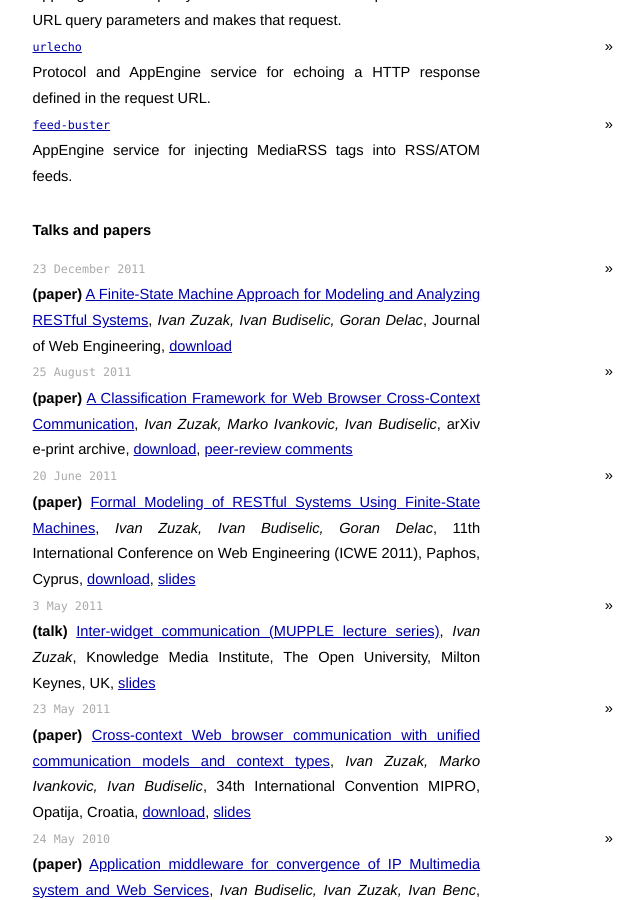
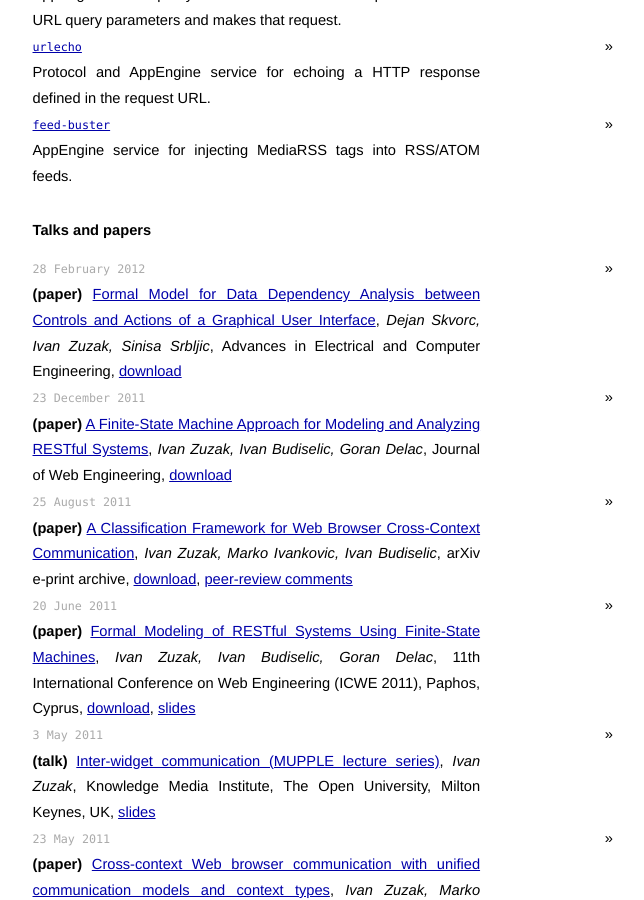
Before and after one commit to izuzak/izuzak.github.com, a Jekyll site: the page built from index.html, in a window 1280 px wide and 900 px high, scrolled down 1534 px. Shown: the whole window, without its empty margins (314-958 px from the left). Built offline with Jekyll 4.4.1, drawn with Linux system fonts in a browser that asks for light colours; Markdown is read by kramdown in place of the engine named in the settings.

Commit message:
add new paper - FSM GUI modeling

```diff
--- a/index.html
+++ b/index.html
@@ -31,6 +31,14 @@ projects:
       url: http://code.google.com/p/feed-buster/
 
 talks:
+    - authors: Dejan Skvorc, Ivan Zuzak, Sinisa Srbljic
+      title: "Formal Model for Data Dependency Analysis between Controls and Actions of a Graphical User Interface"
+      date: 28 February 2012
+      place: Advances in Electrical and Computer Engineering
+      url: http://www.aece.ro/abstractplus.php?year=2012&number=1&article=11
+      download: /papers/2012_FSMGUI.pdf
+      type: paper
+
     - authors: Ivan Zuzak, Ivan Budiselic, Goran Delac
       title: "A Finite-State Machine Approach for Modeling and Analyzing RESTful Systems"
       date: 23 December 2011
```
Also changed, not shown: 1 other file.
